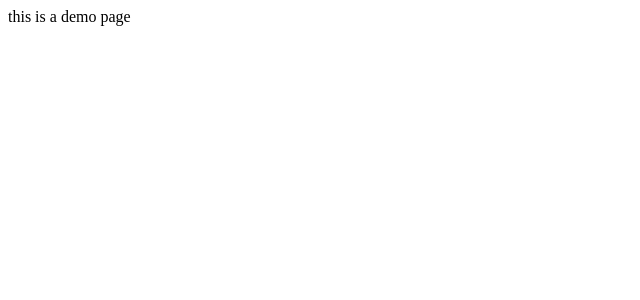
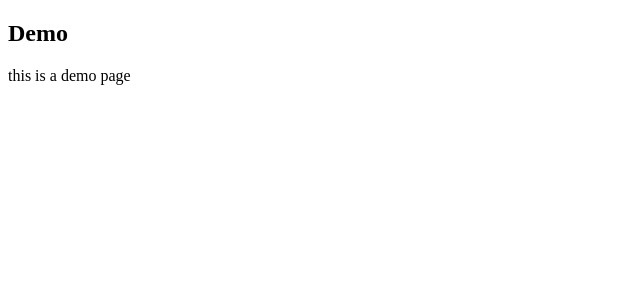
Before and after one commit to mohamedsek/thetiptop-web, a SvelteKit app: page /demo in a window 1280 px wide. Shown: the top 300 px of the page, without its empty margins (0-640 px from the left). Built offline with nearby package versions, Linux system fonts and the light colour scheme.

Commit message:
titre demo

```diff
--- a/src/routes/(demo)/demo/+page.svelte
+++ b/src/routes/(demo)/demo/+page.svelte
@@ -1 +1,4 @@
-this is a demo page
+<h2>Demo</h2>
+<p>
+    this is a demo page
+</p>
```
